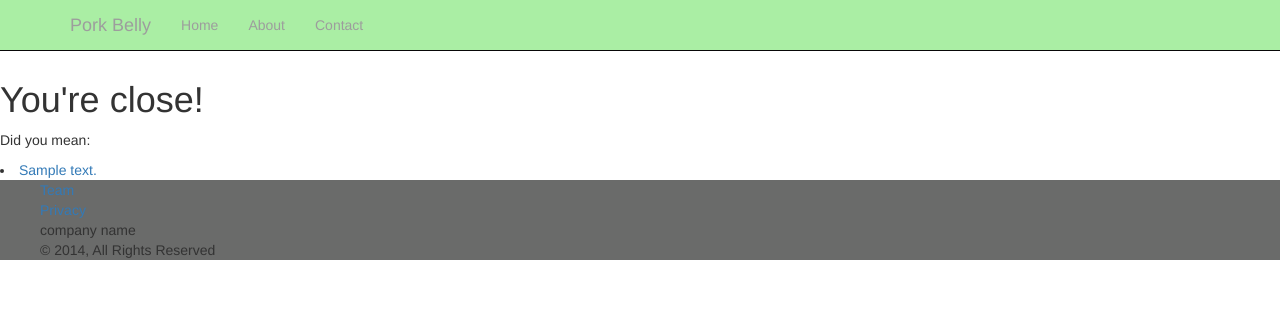
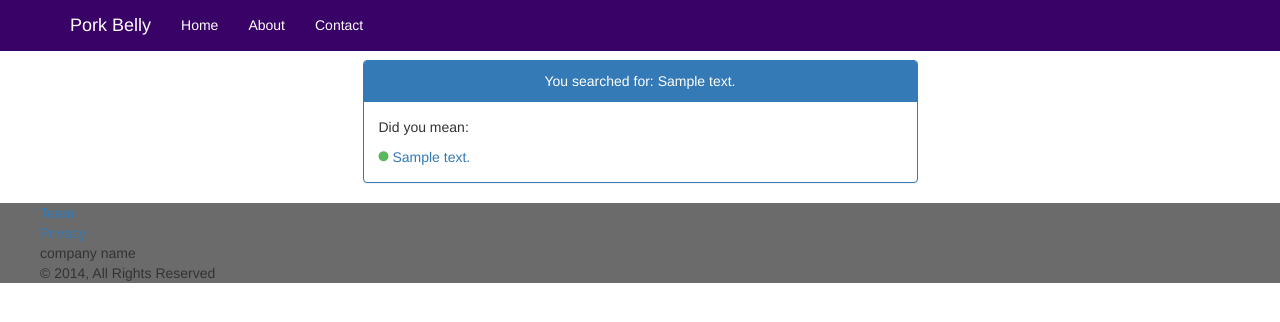
Before and after one commit to mthrasher33/minneapolis311calls, a Node server app: template minneapolis311calls/views/addressSearchDidYouMean.jade in a window 1280 px wide. Shown: the top 322 px of the page. Run offline with Node 20, Linux system fonts and the light colour scheme; the template is opened without the code that fills it: most values are stand-ins (such as "Sample title", 1, 10 or a date in 2020); some libraries are stand-ins or nearby versions.

Commit message:
New styles & Did You Mean
Updated Navbar style and styled the Did You Mean page.

```diff
--- a/minneapolis311calls/public/stylesheets/global.css
+++ b/minneapolis311calls/public/stylesheets/global.css
@@ -65,6 +65,17 @@ body {
 
 }
 
+.did-you-mean-list{
+    height: 10px;
+    width: 10px;
+    line-height: 10px !important;
+    font-size: 10px !important;
+    background-color: #fff;
+    color: #5cb85c;
+    vertical-align: middle;
+    margin-bottom: 5px;
+}
+
 .body-content {
 	/*weird stuff to overwrite native padding*/
 /*	margin-left: -50px;
@@ -97,8 +108,186 @@ padding-top: 60px;*/
 }
 
 /**NAVBAR**/
-.navbar.navbar-inverse.navbar-fixed-top {
-    	background-color: #AAEEA4;
+/*generated here: http://work.smarchal.com/twbscolor/css/e74c3cc0392becf0f1ffbbbc0*/
+/*
+.navbar-default {
+  background-color: #000000;
+  border-color: #000000;
+}
+.navbar-default .navbar-brand {
+  color: #eeeeee;
+}
+.navbar-default .navbar-brand:hover,
+.navbar-default .navbar-brand:focus {
+  color: #7b21ae;
+}
+.navbar-default .navbar-text {
+  color: #eeeeee;
+}
+.navbar-default .navbar-nav > li > a {
+  color: #eeeeee;
+}
+.navbar-default .navbar-nav > li > a:hover,
+.navbar-default .navbar-nav > li > a:focus {
+  color: #7b21ae;
+}
+.navbar-default .navbar-nav > li > .dropdown-menu {
+  background-color: #000000;
+}
+.navbar-default .navbar-nav > li > .dropdown-menu > li > a {
+  color: #eeeeee;
+}
+.navbar-default .navbar-nav > li > .dropdown-menu > li > a:hover,
+.navbar-default .navbar-nav > li > .dropdown-menu > li > a:focus {
+  color: #7b21ae;
+  background-color: #000000;
+}
+.navbar-default .navbar-nav > li > .dropdown-menu > li > .divider {
+  background-color: #000000;
+}
+.navbar-default .navbar-nav .open .dropdown-menu > .active > a,
+.navbar-default .navbar-nav .open .dropdown-menu > .active > a:hover,
+.navbar-default .navbar-nav .open .dropdown-menu > .active > a:focus {
+  color: #7b21ae;
+  background-color: #000000;
+}
+.navbar-default .navbar-nav > .active > a,
+.navbar-default .navbar-nav > .active > a:hover,
+.navbar-default .navbar-nav > .active > a:focus {
+  color: #7b21ae;
+  background-color: #000000;
+}
+.navbar-default .navbar-nav > .open > a,
+.navbar-default .navbar-nav > .open > a:hover,
+.navbar-default .navbar-nav > .open > a:focus {
+  color: #7b21ae;
+  background-color: #000000;
+}
+.navbar-default .navbar-toggle {
+  border-color: #000000;
+}
+.navbar-default .navbar-toggle:hover,
+.navbar-default .navbar-toggle:focus {
+  background-color: #000000;
+}
+.navbar-default .navbar-toggle .icon-bar {
+  background-color: #eeeeee;
+}
+.navbar-default .navbar-collapse,
+.navbar-default .navbar-form {
+  border-color: #eeeeee;
+}
+.navbar-default .navbar-link {
+  color: #eeeeee;
+}
+.navbar-default .navbar-link:hover {
+  color: #7b21ae;
+}
+
+@media (max-width: 767px) {
+  .navbar-default .navbar-nav .open .dropdown-menu > li > a {
+    color: #eeeeee;
+  }
+  .navbar-default .navbar-nav .open .dropdown-menu > li > a:hover,
+  .navbar-default .navbar-nav .open .dropdown-menu > li > a:focus {
+    color: #7b21ae;
+  }
+  .navbar-default .navbar-nav .open .dropdown-menu > .active > a,
+  .navbar-default .navbar-nav .open .dropdown-menu > .active > a:hover,
+  .navbar-default .navbar-nav .open .dropdown-menu > .active > a:focus {
+    color: #7b21ae;
+    background-color: #000000;
+  }
+}*/
+/*Purple Colors: http://work.smarchal.com/twbscolor/css/e74c3cc0392becf0f1ffbbbc0*/
+.navbar-default {
+  background-color: #390267;
+  border-color: #390267;
+}
+.navbar-default .navbar-brand {
+  color: #ffffff;
+}
+.navbar-default .navbar-brand:hover,
+.navbar-default .navbar-brand:focus {
+  color: #8a11d0;
+}
+.navbar-default .navbar-text {
+  color: #ffffff;
+}
+.navbar-default .navbar-nav > li > a {
+  color: #ffffff;
+}
+.navbar-default .navbar-nav > li > a:hover,
+.navbar-default .navbar-nav > li > a:focus {
+  color: #8a11d0;
+}
+.navbar-default .navbar-nav > li > .dropdown-menu {
+  background-color: #390267;
+}
+.navbar-default .navbar-nav > li > .dropdown-menu > li > a {
+  color: #ffffff;
+}
+.navbar-default .navbar-nav > li > .dropdown-menu > li > a:hover,
+.navbar-default .navbar-nav > li > .dropdown-menu > li > a:focus {
+  color: #8a11d0;
+  background-color: #390267;
+}
+.navbar-default .navbar-nav > li > .dropdown-menu > li > .divider {
+  background-color: #390267;
+}
+.navbar-default .navbar-nav .open .dropdown-menu > .active > a,
+.navbar-default .navbar-nav .open .dropdown-menu > .active > a:hover,
+.navbar-default .navbar-nav .open .dropdown-menu > .active > a:focus {
+  color: #8a11d0;
+  background-color: #390267;
+}
+.navbar-default .navbar-nav > .active > a,
+.navbar-default .navbar-nav > .active > a:hover,
+.navbar-default .navbar-nav > .active > a:focus {
+  color: #8a11d0;
+  background-color: #390267;
+}
+.navbar-default .navbar-nav > .open > a,
+.navbar-default .navbar-nav > .open > a:hover,
+.navbar-default .navbar-nav > .open > a:focus {
+  color: #8a11d0;
+  background-color: #390267;
+}
+.navbar-default .navbar-toggle {
+  border-color: #390267;
+}
+.navbar-default .navbar-toggle:hover,
+.navbar-default .navbar-toggle:focus {
+  background-color: #390267;
+}
+.navbar-default .navbar-toggle .icon-bar {
+  background-color: #ffffff;
+}
+.navbar-default .navbar-collapse,
+.navbar-default .navbar-form {
+  border-color: #ffffff;
+}
+.navbar-default .navbar-link {
+  color: #ffffff;
+}
+.navbar-default .navbar-link:hover {
+  color: #8a11d0;
+}
+
+@media (max-width: 767px) {
+  .navbar-default .navbar-nav .open .dropdown-menu > li > a {
+    color: #ffffff;
+  }
+  .navbar-default .navbar-nav .open .dropdown-menu > li > a:hover,
+  .navbar-default .navbar-nav .open .dropdown-menu > li > a:focus {
+    color: #8a11d0;
+  }
+  .navbar-default .navbar-nav .open .dropdown-menu > .active > a,
+  .navbar-default .navbar-nav .open .dropdown-menu > .active > a:hover,
+  .navbar-default .navbar-nav .open .dropdown-menu > .active > a:focus {
+    color: #8a11d0;
+    background-color: #390267;
+  }
 }
 /**END NAVBAR**/
 
@@ -145,8 +334,6 @@ padding-top: 60px;*/
 		opacity: 1;
 
 	}
-
-
 
 	/**SEARCH BOX**/
 	.searchBoxText .title {
--- a/minneapolis311calls/routes/index.js
+++ b/minneapolis311calls/routes/index.js
@@ -54,7 +54,7 @@ router.post('/check', function (req, res) {
 
         //if no partial match, display a list of all possibilites (14 --> 1408 Monroe St. NE, 1424 Madison St. NE, etc.)
         else if (rows.length > 1) {
-            res.render('addressSearchDidYouMean', {results: rows, title: "Search Suggestions"}); //send to the did you mean page?
+            res.render('addressSearchDidYouMean', { results: rows, addressSearched: req.body.typeahead,  title: "Search Suggestions"}); //send to the did you mean page?
         }
 
         //if we have nothing, display a sorry message and allow them to link back to the search box
--- a/minneapolis311calls/views/addressSearch.jade
+++ b/minneapolis311calls/views/addressSearch.jade
@@ -5,7 +5,7 @@ extends layout
 block content
     div.container
         div.row.margin-bottom-10
-            div.col-md-4.property-summary
+            div.col-md-5.property-summary
              div.panel.panel-default
               div.panel-heading Property Summary
               div.panel-body
@@ -41,7 +41,7 @@ block content
               p There are more than one licenses for this property
 
             if (locals.results[1].length > 0)
-                div.col-md-8
+                div.col-md-7
                     //p Property Manager:
                     //    a#landlordName #{results[0].ContactName}
                     //p Manager since: #{moment(results[0].IssueDate).format('MM/DD/YYYY')}
@@ -59,7 +59,7 @@ block content
                             td #{moment(results[1][i].OpenedDateTime).format('MM-DD-YYYY')}
                             //td #{moment(results[1][i].OpenedDateTime).format('dddd, MMMM Do YYYY')} //data tables can't sort this format
             else
-                div.col-md-8
+                div.col-md-7
                  div.text-align-center.property-summary.no-311-calls
                   span.margin-right-10 No 311 Calls for this Property
                   i.fa.fa-hand-peace-o.kv-icon
--- a/minneapolis311calls/views/addressSearchDidYouMean.jade
+++ b/minneapolis311calls/views/addressSearchDidYouMean.jade
@@ -1,10 +1,16 @@
 extends layout
 
 block content
-    h1 You're close!
-    p Did you mean:
-      ul
-    - for (var i = 0, len = results.length; i<len; i ++) {
-        li
-           a(href="/addressSearch/"+ results[i].Address )  #{results[i].Address}
-      - }
+   div.container
+    div.row
+        div.div.col-md-6.col-md-offset-3.col-sm-6.col-sm-offset-3.col-xs-8.col-xs-offset-2
+         div.panel.panel-primary
+          div.panel-heading.text-center You searched for: #{addressSearched}
+          div.panel-body
+           div
+            p Did you mean:
+            - for (var i = 0, len = results.length; i<len; i ++) {
+            div
+             i.fa.fa-circle.did-you-mean-list
+             a(href="/addressSearch/"+ results[i].Address )  #{results[i].Address}
+            - }
--- a/minneapolis311calls/views/layout.jade
+++ b/minneapolis311calls/views/layout.jade
@@ -17,7 +17,7 @@ html
 
 
   body
-    .navbar.navbar-inverse.navbar-fixed-top
+    .navbar.navbar-default.navbar-fixed-top
         .container
             .navbar-header
                 button.navbar-toggle(type='button',data-toggle='collapse',data-target='.navbar-collapse')
```
